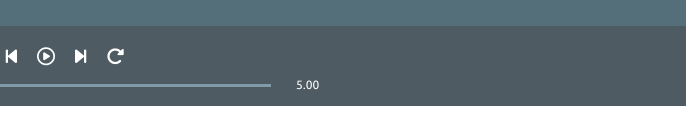
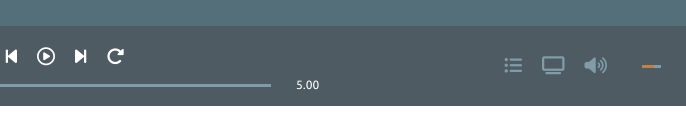
Before and after one commit to luca-marconi/html-css-spotifyweb, a plain HTML site: page index.html in a window 1280 px wide. Shown: the part 694-830 px from the top of the page, 594-1280 px from the left. Drawn offline with nearby package versions, Linux system fonts and the light colour scheme.

Commit message:
completamento player

```diff
--- a/css/style.css
+++ b/css/style.css
@@ -263,3 +263,14 @@ img:hover {
   position: relative;
   overflow: hidden;
 }
+.end-nav-player {
+    display: flex;
+    flex-direction: row;
+    justify-content: center;
+    align-items: center;
+    color: #819ca9;
+}
+i:hover {
+    color: #b3e5fc;
+    cursor: pointer;
+}
--- a/index.html
+++ b/index.html
@@ -35,10 +35,16 @@
 	                            <span style="width: 20%"></span>
                             </div>
                         <small>5.00</small>
-
                     </div>
                 </div>
-                <div class="end-nav-player"></div>
+                <div class="end-nav-player">
+                    <i class="fas fa-list-ul"></i>
+                    <i class="fas fa-tv"></i>
+                    <i class="fas fa-volume-up"></i>
+                    <div class="meter">
+                        <span style="width: 65%"></span>
+                    </div>
+                </div>
             </div>
             <aside>
                 <div class="icon">
```
